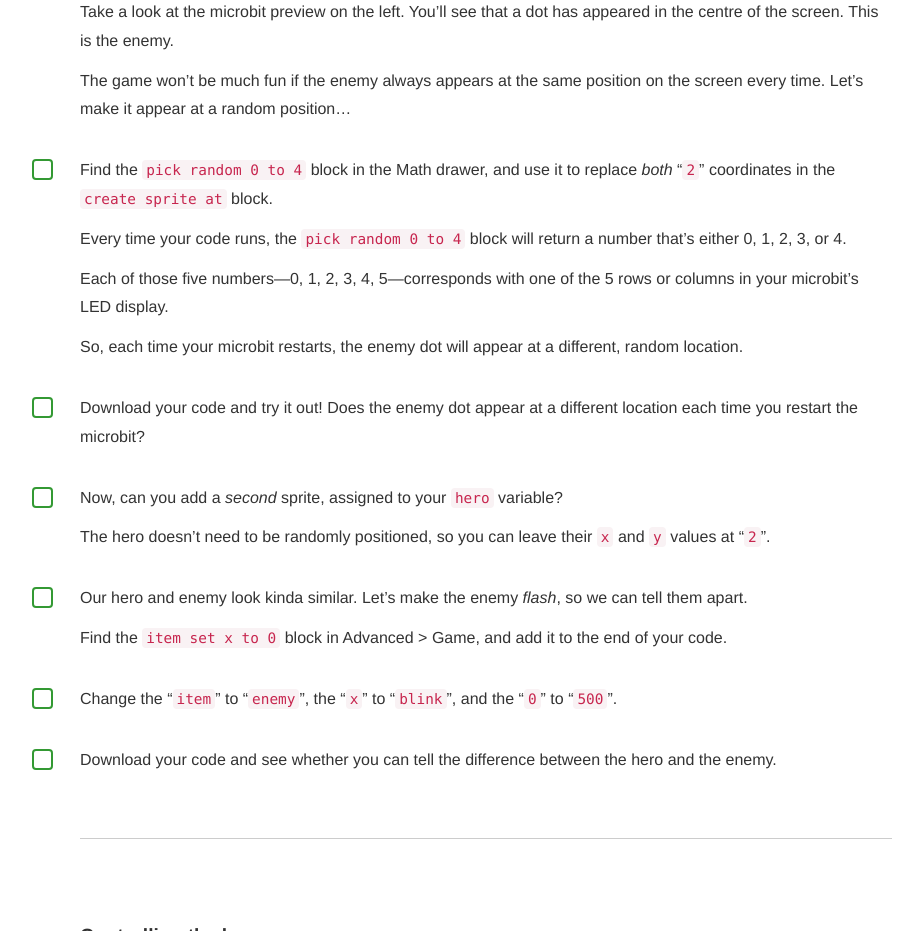
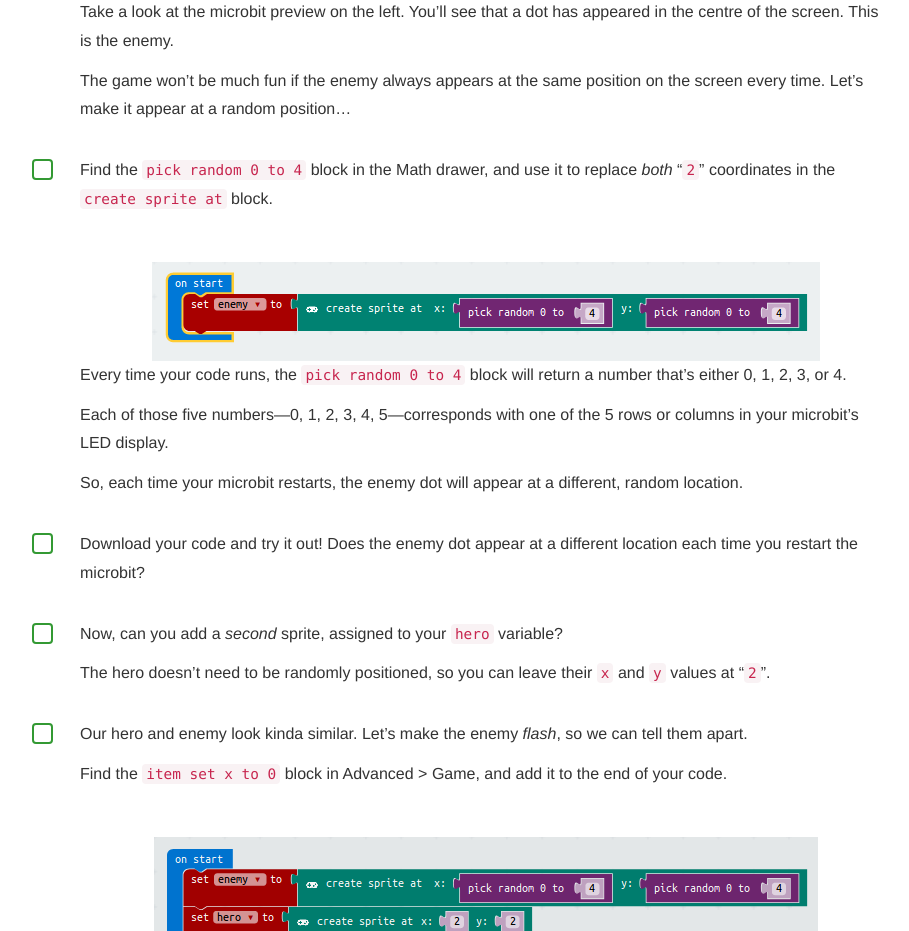
Before and after one commit to liverpoolcodeclub/liverpoolcodeclub.github.io, a Jekyll site: the page built from projects/chase/index.html, in a window 1280 px wide. Shown: the part 1351-2282 px from the top of the page, without its empty margins (154-1063 px from the left). Built offline with Jekyll 4.4.1, drawn with Linux system fonts in a browser that asks for light colours.

Commit message:
Update index.html

```diff
--- a/projects/chase/index.html
+++ b/projects/chase/index.html
@@ -27,6 +27,7 @@ title: "Hand-held chase game"
 </div>
 <div class="project-steps__step">
     <p>Find the <code>pick random 0 to 4</code> block in the Math drawer, and use it to replace <em>both</em> “<code>2</code>” coordinates in the <code>create sprite at</code> block.</p>
+    <img src="stepfour.png" alt="" style="border-radius: 0; margin: 3em auto 0 auto;">
     <p>Every time your code runs, the <code>pick random 0 to 4</code> block will return a number that’s either 0, 1, 2, 3, or 4.</p>
     <p>Each of those five numbers—0, 1, 2, 3, 4, 5—corresponds with one of the 5 rows or columns in your microbit’s LED display.</p>
     <p>So, each time your microbit restarts, the enemy dot will appear at a different, random location.</p>
@@ -41,9 +42,11 @@ title: "Hand-held chase game"
 <div class="project-steps__step">
     <p>Our hero and enemy look kinda similar. Let’s make the enemy <em>flash</em>, so we can tell them apart.</p>
     <p>Find the <code>item set x to 0</code> block in Advanced &gt; Game, and add it to the end of your code.</p>
+    <img src="stepfive.png" alt="" style="border-radius: 0; margin: 3em auto 0 auto;">
 </div>
 <div class="project-steps__step">
     <p>Change the “<code>item</code>” to “<code>enemy</code>”, the “<code>x</code>” to “<code>blink</code>”, and the “<code>0</code>” to “<code>500</code>”.</p>
+    <img src="stepsix.png" alt="" style="border-radius: 0; margin: 3em auto 0 auto;">
 </div>
 <div class="project-steps__step">
     <p>Download your code and see whether you can tell the difference between the hero and the enemy.</p>
```
